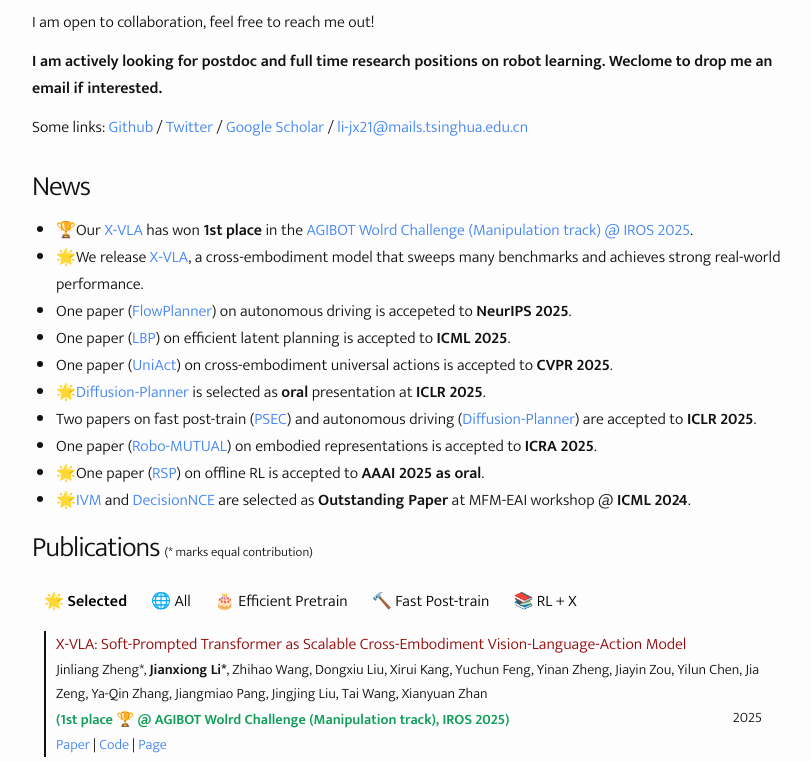
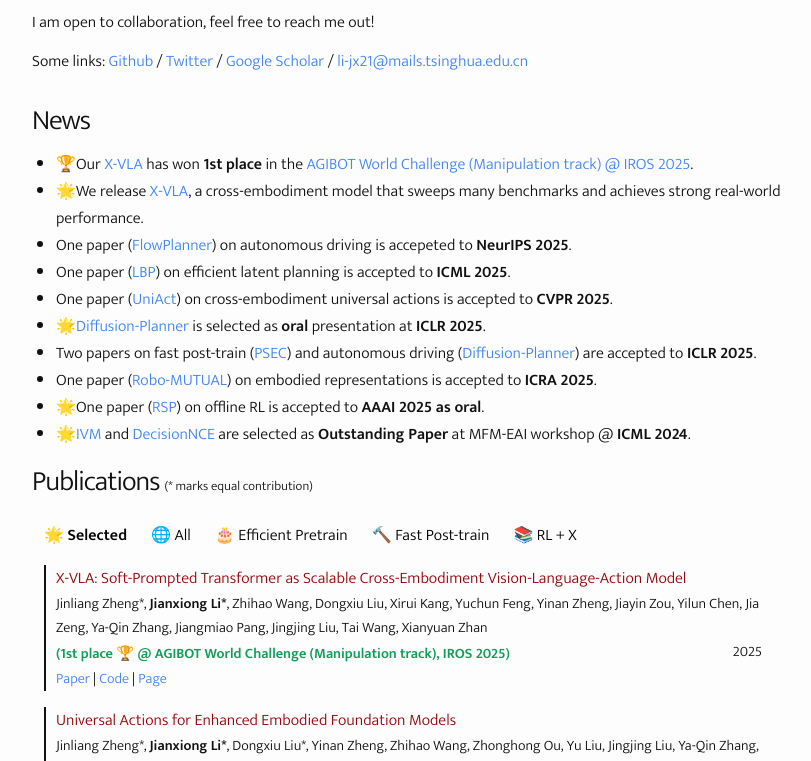
Before and after one commit to Facebear-ljx/Facebear-ljx.github.io, a plain HTML site: page index.html in a window 1280 px wide. Shown: the part 475-1236 px from the top of the page, without its empty margins (232-1043 px from the left). Drawn offline with Linux system fonts and the light colour scheme; a web font is replaced by a local one.

Commit message:
Correct typos and update profile description

```diff
--- a/index.html
+++ b/index.html
@@ -49,7 +49,7 @@
           <p><br></p>
 
           <p>
-            Hi! I am Jianxiong Li, studying embodied AI and Reinforcement Learning (RL). I am a 4th-year PhD candidate at <a href="https://air.tsinghua.edu.cn/en/">AIR, Tsinghua University</a>,
+            Hi! I am Jianxiong Li, studying embodied AI and Reinforcement Learning (RL). I am a final-year PhD candidate at <a href="https://air.tsinghua.edu.cn/en/">AIR, Tsinghua University</a>,
             advised by Prof.<a href ="http://zhanxianyuan.xyz/"> Xianyuan Zhan</a> and
             Prof. <a href="https://air.tsinghua.edu.cn/en/info/1046/1188.htm">Ya-Qin Zhang</a>.
             I got my bachelor's degree in 2021 from the School of Mechanical Engineering, <a href="http://en.xjtu.edu.cn/">Xi'an Jiaotong University</a>,
@@ -69,9 +69,9 @@
 <!--              and aims to answer the central question: <strong>How can we maximally leverage existing knowledge and computational work, such as collected data, human priors, and learned policies, to accelerate training and drive towards a safe, reliable and generalizable autonomous agent?</strong> -->
           </p>
 
-          <p>
-            <strong>I am actively looking for postdoc and full time research positions on robot learning. Weclome to drop me an email if interested.</strong>
-          </p>
+          <!-- <p> -->
+            <!-- <strong>I am actively looking for postdoc and full time research positions on robot learning. Weclome to drop me an email if interested.</strong> -->
+          <!-- </p> -->
 
           <p>
             Some links:
@@ -94,7 +94,7 @@
         </header>
         <article class="post">
           <ul>
-            <li>🏆Our <a href="https://arxiv.org/pdf/2510.10274">X-VLA</a> has won <strong>1st place</strong> in the <a href="https://agibot-world.com/challenge">AGIBOT Wolrd Challenge (Manipulation track) @ IROS 2025</a>.
+            <li>🏆Our <a href="https://arxiv.org/pdf/2510.10274">X-VLA</a> has won <strong>1st place</strong> in the <a href="https://agibot-world.com/challenge">AGIBOT World Challenge (Manipulation track) @ IROS 2025</a>.
             <li>🌟We release <a href="https://arxiv.org/pdf/2510.10274">X-VLA</a>, a cross-embodiment model that sweeps many benchmarks and achieves strong real-world performance.
             <li>One paper (<a href="https://arxiv.org/abs/2510.11083">FlowPlanner</a>) on autonomous driving is accepeted to <strong>NeurIPS 2025</strong>.</li>
             <!-- <li>Honored to be nominated as <a href="https://iclr.cc/Conferences/2025/Reviewers">Notable Reviewer</a> for ICLR.</li> -->
@@ -141,7 +141,7 @@
           </span>
               <span class="authors">Jinliang Zheng*, <strong>Jianxiong Li*</strong>, Zhihao Wang, Dongxiu Liu, Xirui Kang, Yuchun Feng, Yinan Zheng, Jiayin Zou, Yilun Chen, Jia Zeng, Ya-Qin Zhang, Jiangmiao Pang, Jingjing Liu, Tai Wang, Xianyuan Zhan</span>
               <!-- <span class="journal-info">CVPR 2025</span> -->
-              <span class="oral">(1st place 🏆 @ AGIBOT Wolrd Challenge (Manipulation track), IROS 2025)</span>
+              <span class="oral">(1st place 🏆 @ AGIBOT World Challenge (Manipulation track), IROS 2025)</span>
               <span class="year">2025</span>
               <span class="links">
             <a href="https://arxiv.org/abs/2510.10274">Paper</a> |
@@ -318,7 +318,7 @@
           </span>
               <span class="authors">Jinliang Zheng*, <strong>Jianxiong Li*</strong>, Zhihao Wang, Dongxiu Liu, Xirui Kang, Yuchun Feng, Yinan Zheng, Jiayin Zou, Yilun Chen, Jia Zeng, Ya-Qin Zhang, Jiangmiao Pang, Jingjing Liu, Tai Wang, Xianyuan Zhan</span>
               <!-- <span class="journal-info">CVPR 2025</span> -->
-              <span class="oral">(1st place 🏆 @ AGIBOT Wolrd Challenge (Manipulation track), IROS 2025)</span>
+              <span class="oral">(1st place 🏆 @ AGIBOT World Challenge (Manipulation track), IROS 2025)</span>
               <span class="year">2025</span>
               <span class="links">
             <a href="https://arxiv.org/abs/2510.10274">Paper</a> |
@@ -349,7 +349,7 @@
           </span>
               <span class="authors">Zhihao Wang*, <strong>Jianxiong Li*</strong>, Jinliang Zheng*, Wencong Zhang, Dongxiu Liu, Yinan Zheng, Haoyi Niu, Junzhi Yu, Xianyuan Zhan</span>
               <!-- <span class="journal-info">CVPR 2025</span> -->
-              <!-- <span class="oral">(1st place 🏆 @ AGIBOT Wolrd Challenge (Manipulation track), IROS 2025)</span> -->
+              <!-- <span class="oral">(1st place 🏆 @ AGIBOT World Challenge (Manipulation track), IROS 2025)</span> -->
               <span class="year">2025</span>
               <span class="links">
             <a href="https://arxiv.org/abs/2509.24524">Paper</a>
@@ -697,7 +697,7 @@
           </span>
               <span class="authors">Jinliang Zheng*, <strong>Jianxiong Li*</strong>, Zhihao Wang, Dongxiu Liu, Xirui Kang, Yuchun Feng, Yinan Zheng, Jiayin Zou, Yilun Chen, Jia Zeng, Ya-Qin Zhang, Jiangmiao Pang, Jingjing Liu, Tai Wang, Xianyuan Zhan</span>
               <!-- <span class="journal-info">CVPR 2025</span> -->
-              <span class="oral">(1st place 🏆 @ AGIBOT Wolrd Challenge (Manipulation track), IROS 2025)</span>
+              <span class="oral">(1st place 🏆 @ AGIBOT World Challenge (Manipulation track), IROS 2025)</span>
               <span class="year">2025</span>
               <span class="links">
             <a href="https://arxiv.org/abs/2510.10274">Paper</a> |
```
